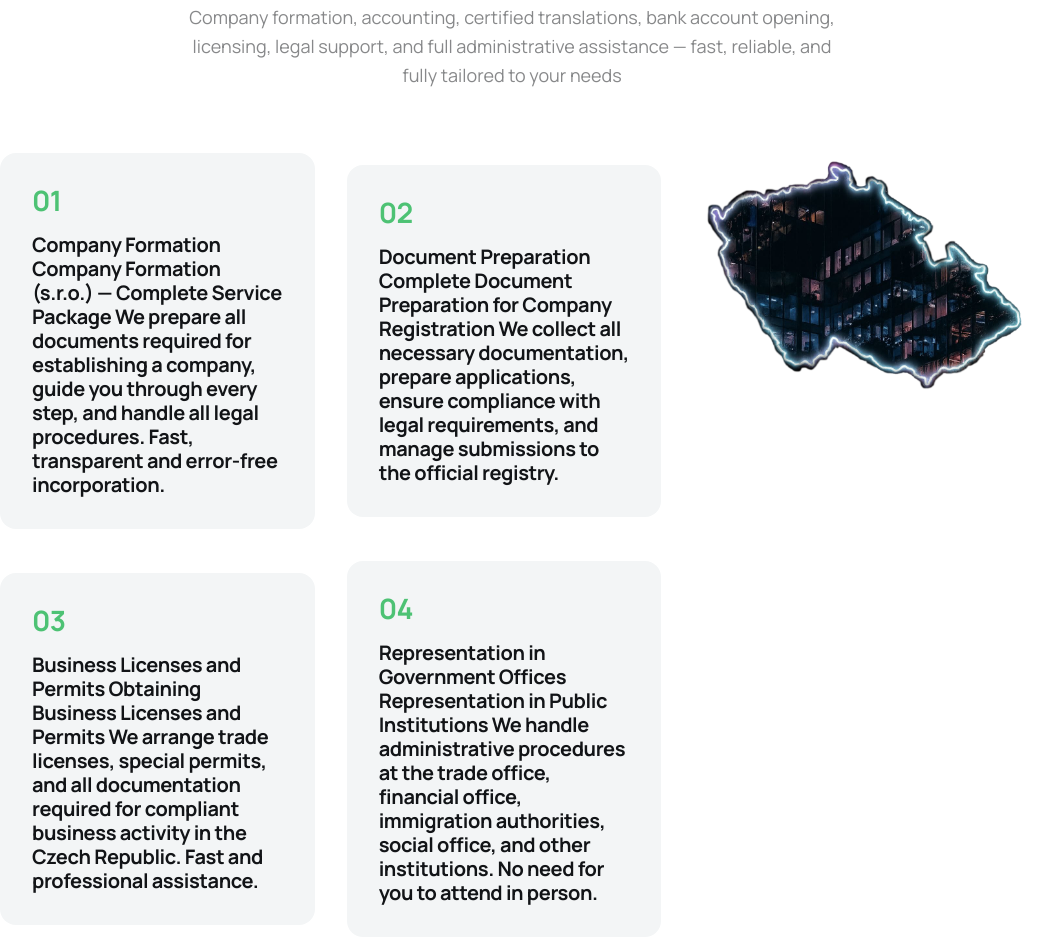
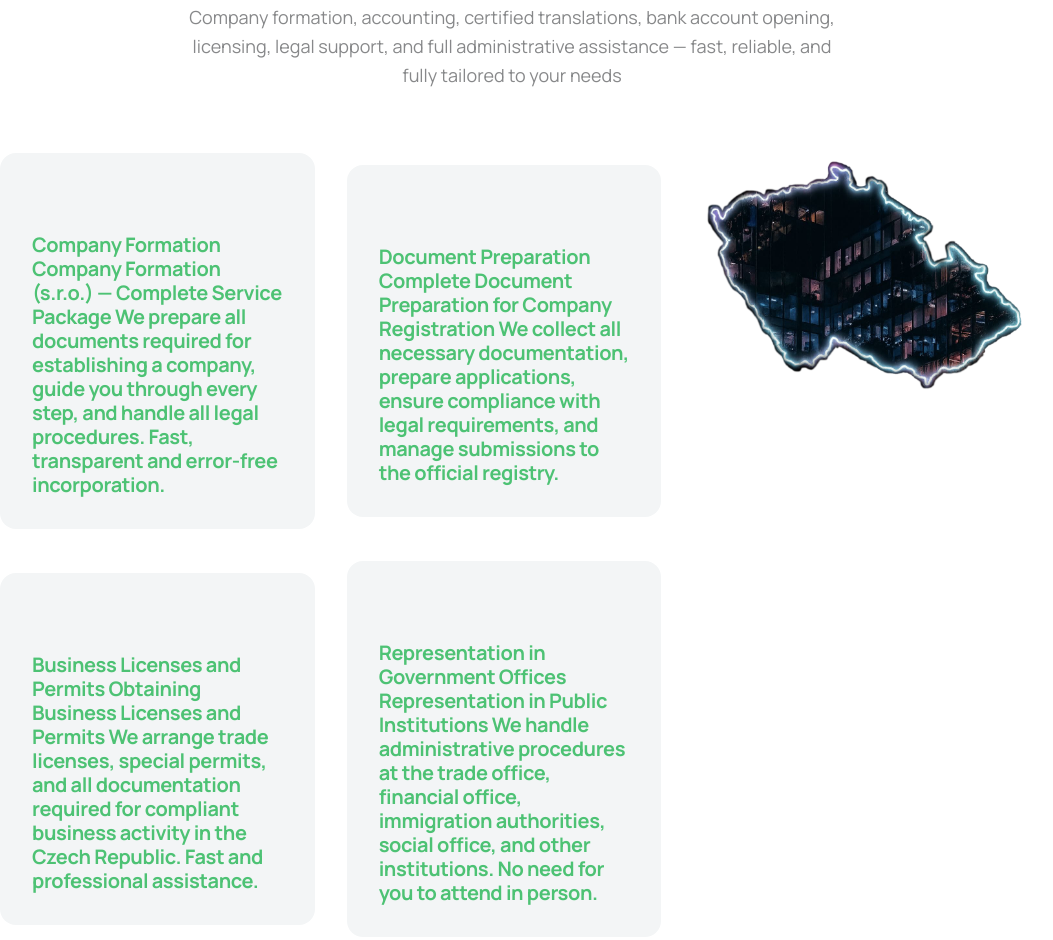
Before and after one commit to Masenko2604/services, a website built with Vite: page src/index.html in a window 1280 px wide. Shown: the part 1099-2039 px from the top of the page, without its empty margins (128-1181 px from the left). Built offline with nearby package versions, Linux system fonts and the light colour scheme.

Commit message:
Update about_us.css

```diff
--- a/src/css/about_us.css
+++ b/src/css/about_us.css
@@ -50,7 +50,7 @@
   }
 }
 
-.about-item::before {
+/* .about-item::before {
   content: counter(aboutCount, decimal-leading-zero);
   position: absolute;
   left: 32px;
@@ -60,10 +60,10 @@
   font-weight: 700;
   line-height: 1.14;
   letter-spacing: -0.02em;
-}
+} */
 
 .about-item-text {
-  color: var(--black);
+  color: var(--green);
   font-size: 20px;
   font-weight: 700;
   line-height: 1.2;
```
